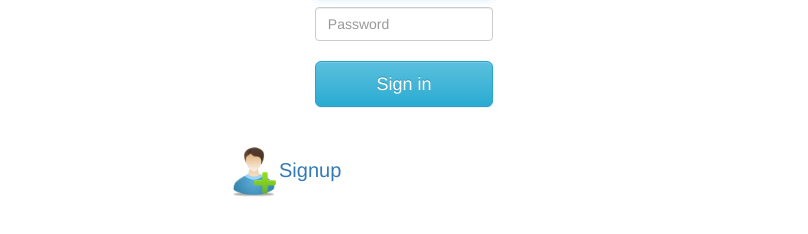
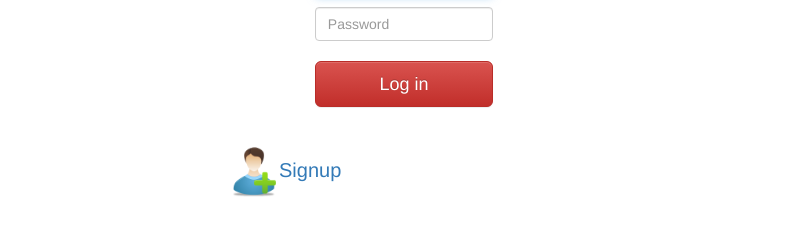
Before and after one commit to souhail-ouabou/microservices-deployment-eks-helm, a website: page ui/public/login.html in a window 1280 px wide. Shown: the part 270-504 px from the top of the page, without its empty margins (236-1044 px from the left). Drawn offline with nearby package versions, Linux system fonts and the light colour scheme; files whose address does not match are found by name.

Commit message:
client : change btn color to danger

```diff
--- a/ui/public/login.html
+++ b/ui/public/login.html
@@ -39,7 +39,7 @@
         <label for="inputPassword" class="sr-only">Password</label>
         <input type="password" id="inputPassword" class="form-control" name="password" placeholder="Password" required>
         <div style="height: 20px"></div>
-        <button class="btn btn-lg btn-info btn-block" id="login" type="submit">Sign in</button>
+        <button class="btn btn-lg btn-danger btn-block" id="login" type="submit">Log in</button>
     </form>
 </div> <!-- /container -->
 <div class="container">
```
